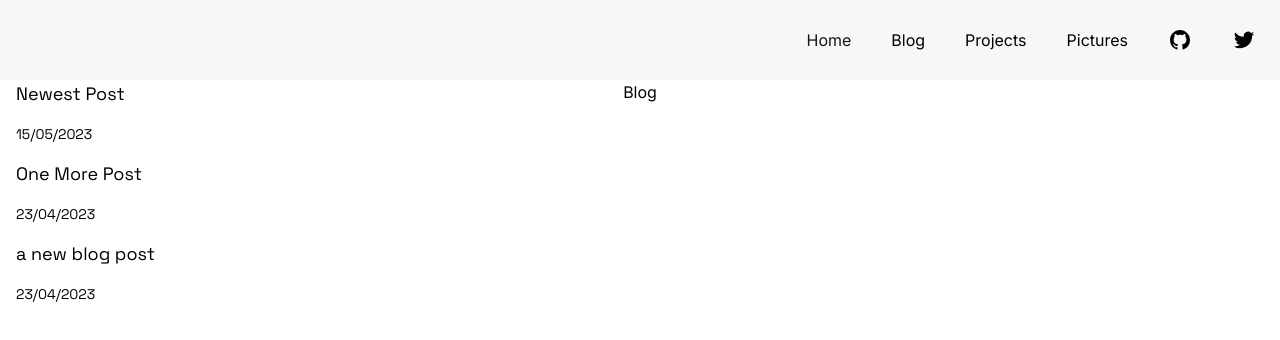
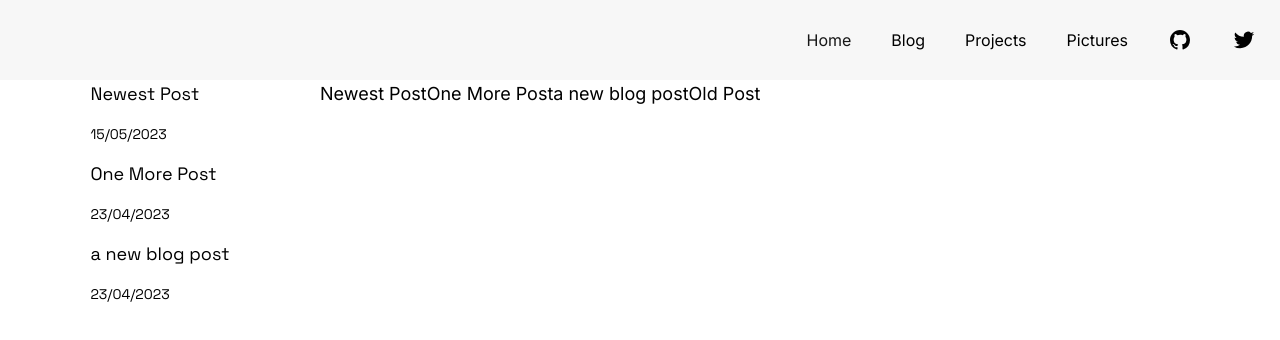
Before and after one commit to Callumk7/personal-blog-portfolio, a Next.js app: page /blog in a window 1280 px wide. Shown: the top 340 px of the page. Built offline with nearby package versions, Linux system fonts and the light colour scheme.

Commit message:
blog post layouts

```diff
--- a/src/app/blog/[slug]/page.tsx
+++ b/src/app/blog/[slug]/page.tsx
@@ -18,8 +18,18 @@ export default async function BlogPage({ params }: { params: { slug: string } })
 
     return (
         <div>
-            <Image src={post.coverImage!} alt={post.title} width={1080} height={720} />
-            <ReactMarkdown className="prose mx-auto pt-8">{post.content}</ReactMarkdown>
+            <div className="z-1 absolute left-0 top-0 h-1/3 w-screen items-center overflow-hidden">
+                <Image
+                    src={post.coverImage!}
+                    alt={post.title}
+                    width={1080}
+                    height={720}
+                    className="w-screen"
+                />
+            </div>
+            <ReactMarkdown className="prose z-10 mr-10 mt-[400px] max-w-screen-lg place-self-start pt-8 prose-headings:font-grotesk">
+                {post.content}
+            </ReactMarkdown>
         </div>
     );
 }
--- a/src/app/blog/layout.tsx
+++ b/src/app/blog/layout.tsx
@@ -3,11 +3,11 @@ import { getRecentPostFrontmatter } from "@/util/getBlogData";
 
 export default function BlogLayout({ children }: { children: React.ReactNode }) {
     return (
-        <div className="grid grid-cols-4">
+        <div className="grid grid-cols-4 justify-items-center">
             <div className="col-span-1">
                 <PostSidebar posts={getRecentPostFrontmatter(3)} />
             </div>
-            <div className="col-span-2 justify-items-center">{children}</div>
+            <div className="col-span-3 justify-self-start">{children}</div>
         </div>
     );
 }
--- a/src/app/blog/page.tsx
+++ b/src/app/blog/page.tsx
@@ -1,7 +1,13 @@
+import PostCard from "@/components/PostCard";
+import { getAllPostFrontmatter, getRecentPostFrontmatter } from "@/util/getBlogData";
+
 export default async function BlogPage() {
+    const posts = getRecentPostFrontmatter(8);
     return (
-        <div>
-            <h1>Blog</h1>
+        <div className="flex flex-wrap">
+            {posts.map((post) => {
+                return <PostCard key={post.slug} post={post} />;
+            })}
         </div>
     );
 }
```
